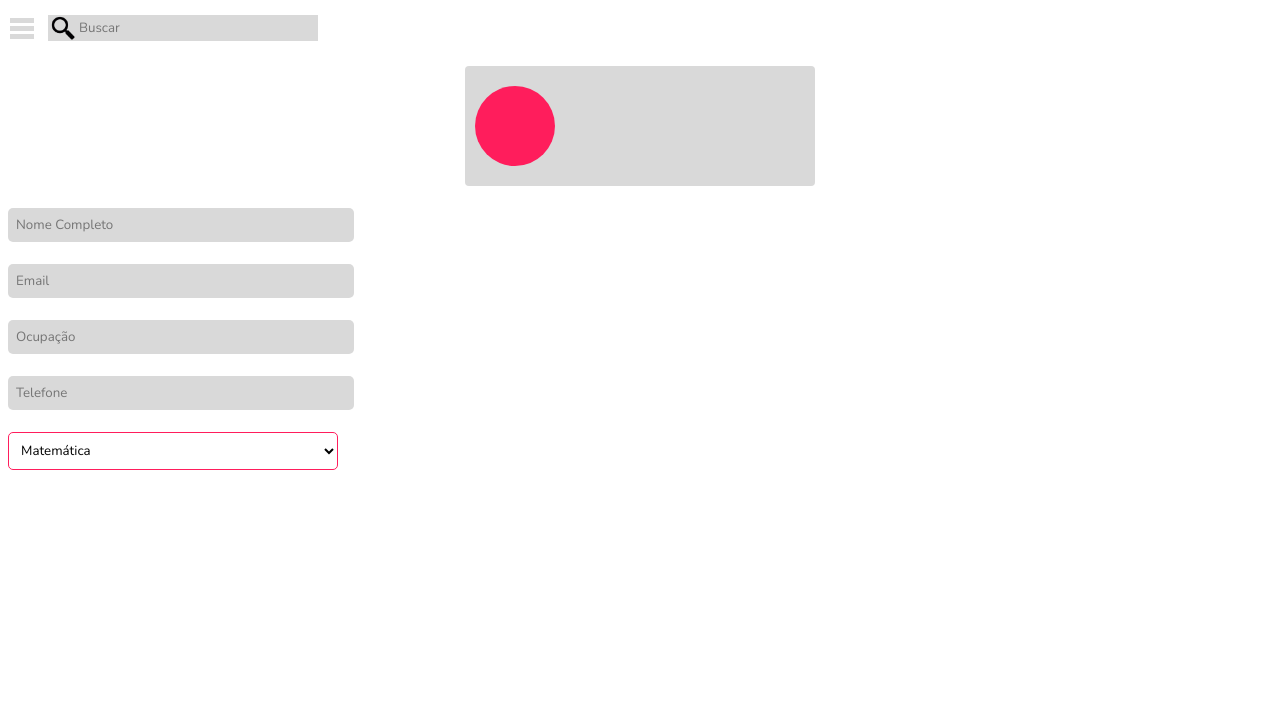
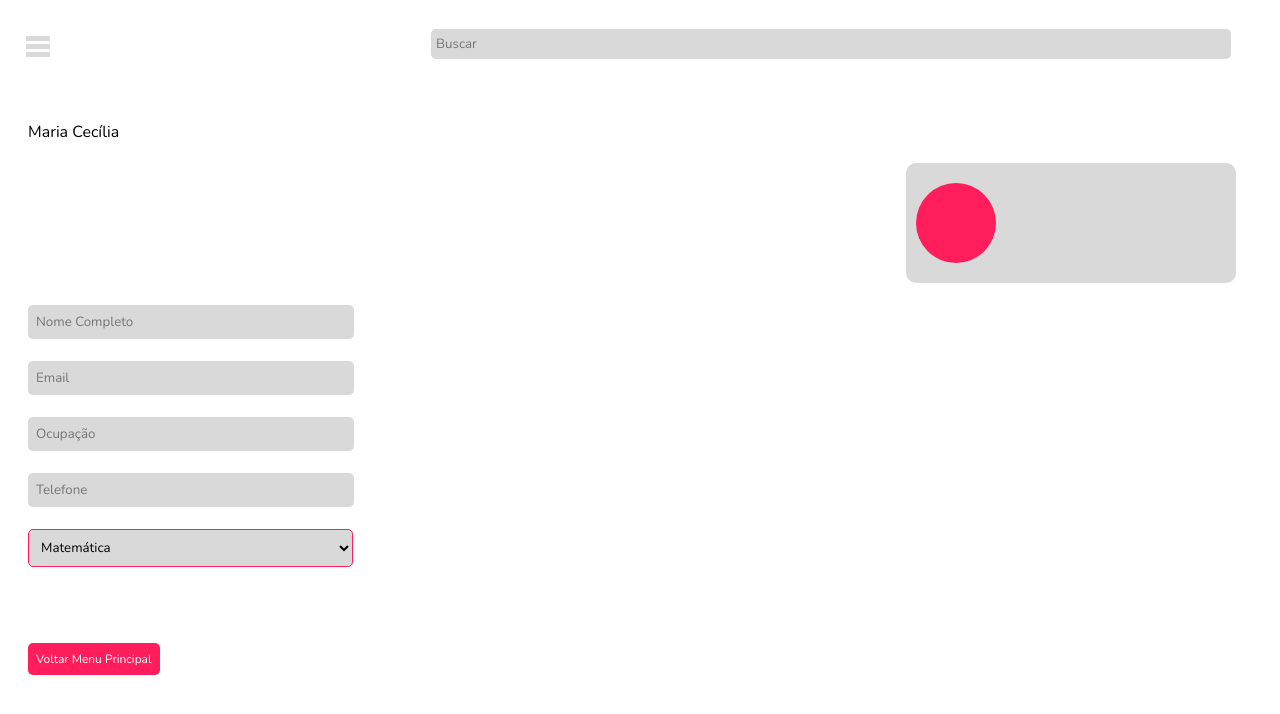
Before and after one commit to 2023M2T6-Inteli/Projeto2, a plain HTML site: page src/Frontend/perfil.html in a window 1280 px wide. Drawn offline with nearby package versions, Linux system fonts and the light colour scheme.

Commit message:
Add: front_perfil

```diff
--- a/src/Frontend/perfil.css
+++ b/src/Frontend/perfil.css
@@ -1,24 +1,20 @@
-:root{ /*coloração das esferas*/
-    --green:#43A633;
-    --red:#F55353;
-    --yellow:#F2A413;
+:root {
+    /*coloração das esferas*/
+    --green: #43A633;
+    --red: #F55353;
+    --yellow: #F2A413;
 
 }
 
 
 /*fonte de texto utilizada*/
-*{
+* {
     font-family: 'Nunito', sans-serif;
 }
 
-/*posicionamento da header*/
-header{
-    margin-top: 10px;
-    overflow-y: hidden;
-}
 
 /*posicionamento, coloração e cursor em formato de pointer*/
-button{
+button {
     display: block;
     position: relative;
     border: 0px;
@@ -26,20 +22,15 @@ button{
     cursor: pointer;
 }
 
-/*tamanho do hipertexto*/
-aside{
-    height: 60px;
-}
-
 
 /*posicionamento do button sidebar*/
-button#sidebar{
+button#sidebar {
     padding: 0px;
     padding-top: 5px;
 }
 
 /*posicionamento, coloração e tamanho da barra*/
-.barra{
+.barra {
     background-color: #D9D9D9;
     width: 24px;
     height: 5px;
@@ -48,49 +39,58 @@ button#sidebar{
     margin-top: 3px;
 }
 
+#Nome {
+    margin-left: 20px;
+    margin-top: 20px;
+}
+
 
 div#busca {
-    background-color:#D9D9D9 ;
-    width: 270px;
-    height: 26px;
     display: flex;
-    margin-left: 40px;
-    margin-top: -55px;
-    border-radius: 10px;
-}
-div#busca input[type="text"] {
-    border: transparent;
+    align-items: center;
     background-color: #D9D9D9;
-    width: 270px;
+    width: 70%;
+    max-width: 800px;
+    height: 30px;
+    border-radius: 5px;
+    margin-right: 25px;
 }
 
-section{
+div#busca input[type="text"] {
+    border: none;
+    background-color: transparent;
+    width: 300px;
+    padding: 5px;
+}
+
+input[type="text"]:focus {
+    outline-color: #ff1d5dbd;
+}
+
+section {
     font-size: 17px;
     background-color: #D9D9D9;
-    width: 350px;
-    height: auto;
+    width: 330px;
     display: flex;
-    border-radius: 4px;
+    border-radius: 10px;
     margin-left: auto;
-    margin-right: auto;
+    margin-right: 36px;
     overflow-y: auto;
     text-align: center;
-    margin-top: 25px;
+    margin-top: 20px;
 }
-.row{
+
+.row {
     width: 330px;
     height: 120px;
-    text-align: center;
-
 }
 
-button#perfil{
+#perfil {
     display: flex;
     width: 80px;
-    height:80px ;
+    height: 80px;
     background-color: #FF1D5C;
     border-radius: 100%;
-    padding-bottom: 5px;
     margin-top: 20px;
     margin-left: 10px;
 }
@@ -99,14 +99,40 @@ button#perfil{
     background-color: #D9D9D9;
     border: none;
     padding: 8px;
-    width: 330px;
+    width: 310px;
     border-radius: 5px;
+    margin-left: 20px;
+    outline-color: #ff1d5dbd;
+}
+
+select#materias {
+    background-color: #D9D9D9;
+    border-color: #FF1D5C;
+    padding: 8px;
+    width: 325px;
+    border-radius: 5px;
+    margin-left: 20px;
+}
+
+.navegacao {
+    display: flex;
+    align-items: center;
+    justify-content: space-between;
+    padding: 20px 1rem;
+}
+
+.botao-redirecionador {
+    background-color: #FF1D5C;
+    color: white;
+    padding: 8px 8px;
+    display: inline-block;
+    font-size: 12px;
+    margin: 10px;
+    cursor: pointer;
+    border-radius: 5px;
+    margin-left: 20px;
   }
 
-select#materias{
-    background-color: #ffff;
-    border-color: #FF1D5C;
-    padding: 8px;
-    width: 330px;
-    border-radius: 5px;
+  .botao-redirecionador:hover {
+    background-color: #ff1d5dbd;
   }
--- a/src/Frontend/perfil.html
+++ b/src/Frontend/perfil.html
@@ -1,5 +1,6 @@
 <!DOCTYPE html>
 <html lang="pt-br">
+
 <head>
     <meta charset="UTF-8">
     <meta http-equiv="X-UA-Compatible" content="IE=edge">
@@ -10,53 +11,92 @@
     <link href="https://fonts.googleapis.com/css2?family=Inter&family=Nunito:wght@400&display=swap" rel="stylesheet">
     <script src="https://cdn.jsdelivr.net/npm/chart.js"></script>
     <title>NovaFreire</title>
+    <link rel="stylesheet" href="./sidebar.css">
 </head>
+
 <body>
+    <div id="darkOverlay"></div>
     <header>
-        <aside>
-            <div id="barraSuperior">                    <!-- barra menu lateral-->
-                <button id="sidebar">
+        <nav class="navegacao" id="navegacao">
+            <div id="barraSuperior"> <!-- barra menu lateral-->
+                <button class="openbtn" onclick="openNav()">
                     <div id="menu" class="barra"></div>
                     <div id="menu2" class="barra"> </div>
                     <div id="menu3" class="barra"></div>
                 </button>
-
+                <div id="mySidebar" class="sidebar">
+                    <a href="javascript:void(0)" class="closebtn" onclick="closeNav()">&times;</a>
+                    <img src="../../imagens/logo.png" alt="Logo" class="logo">
+                    <a href="./perfil.html">Perfil</a>
+                    <hr>
+                    <a href="turma.html">Turmas</a>
+                    <hr>
+                    <a href="alunos.html">Alunos</a>
+                    <hr>
+                    <a href="avaliacao.html">Avaliações</a>
+                    <hr>
+                    <a href="./conteudos_recomendados.html">Conteúdos Recomendados</a>
+                </div>
             </div>
-        </aside>
-
-
-        <div id="busca">                   <!-- barra de busca -->
-            <img src="../../imagens/lupa.png" id="lupa">
-            <input type="text" placeholder="Buscar">
-        </div>
-
+            <div id="busca"> <!-- barra de busca -->
+                <input type="text" placeholder="Buscar">
+            </div>
+        </nav>
+        <br>
+        <div class="Nome" id="Nome">Maria Cecília</div>
     </header>
 
     <section>
         <div class="row">
-           <button id="perfil">  </button>
+            <a id="perfil"></a>
         </div>
-
     </section>
-
     <br>
-    <input  type="nome" id="nome" name="nome" required class="input-field" placeholder="Nome Completo">    <!-- Campo de entrada para o nome -->
+    <input type="nome" id="nome" name="nome" required class="input-field" placeholder="Nome Completo">
+    <!-- Campo de entrada para o nome -->
     <br>
     <br>
-    <input  type="email" id="email" name="email" required class="input-field" placeholder="Email">  <!-- Campo de entrada para o email -->
+    <input type="email" id="email" name="email" required class="input-field" placeholder="Email">
+    <!-- Campo de entrada para o email -->
     <br>
     <br>
-    <input  type="ocupacao" id="ocupacao" name="ocupacao" required class="input-field" placeholder="Ocupação">  <!-- Campo de entrada para a ocupação -->
+    <input type="ocupacao" id="ocupacao" name="ocupacao" required class="input-field" placeholder="Ocupação">
+    <!-- Campo de entrada para a ocupação -->
     <br>
     <br>
-    <input  type="telefone" id="telefone" name="telefone" required class="input-field" placeholder="Telefone">   <!-- Campo de entrada para o telefone -->
+    <input type="telefone" id="telefone" name="telefone" required class="input-field" placeholder="Telefone">
+    <!-- Campo de entrada para o telefone -->
     <br>
     <br>
-    <select id="materias">        <!-- Lista suspensa para seleção de matérias -->
+    <select id="materias"> <!-- Lista suspensa para seleção de matérias -->
         <option value="">Matemática</option>
-        <option value="Matemática"> Matemática </option>
+        <option value="Matemática">Português</option>
+        <option value="Matemática">Biologia</option>
+    </select>
+    <br>
+    <br>
+    <br>
+    <br>
+    <button class="botao-redirecionador" onclick="redirecionar()">Voltar Menu Principal</button>
+    <br>
+    <br>
+        <script>
+            function redirecionar() {
+              // Altere o valor abaixo para o URL desejado
+              window.location.href = "./login.html";
+            }
+          </script>
+    <script>
+        function openNav() {
+            document.getElementById("mySidebar").style.width = "230px";
+            document.getElementById("darkOverlay").style.display = "block";
+        }
 
-      </select>
+        function closeNav() {
+            document.getElementById("mySidebar").style.width = "0";
+            document.getElementById("darkOverlay").style.display = "none";
+        }
+    </script>
 </body>
-</body>
+
 </html>
```
Also changed, not shown: src/Frontend/cadastro.html (+7 -1 lines), src/Frontend/turma.html (+0 -5 lines).
